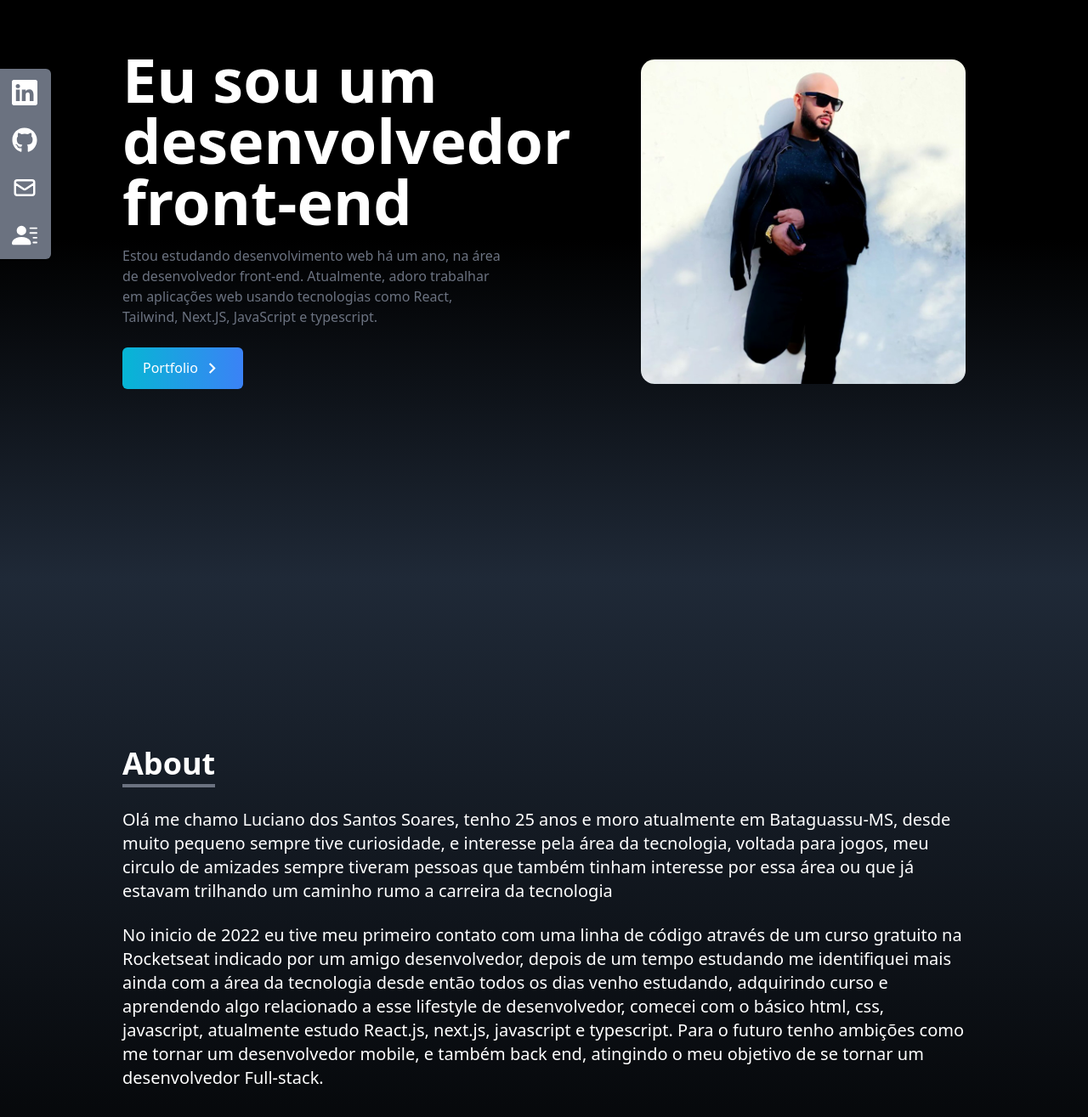
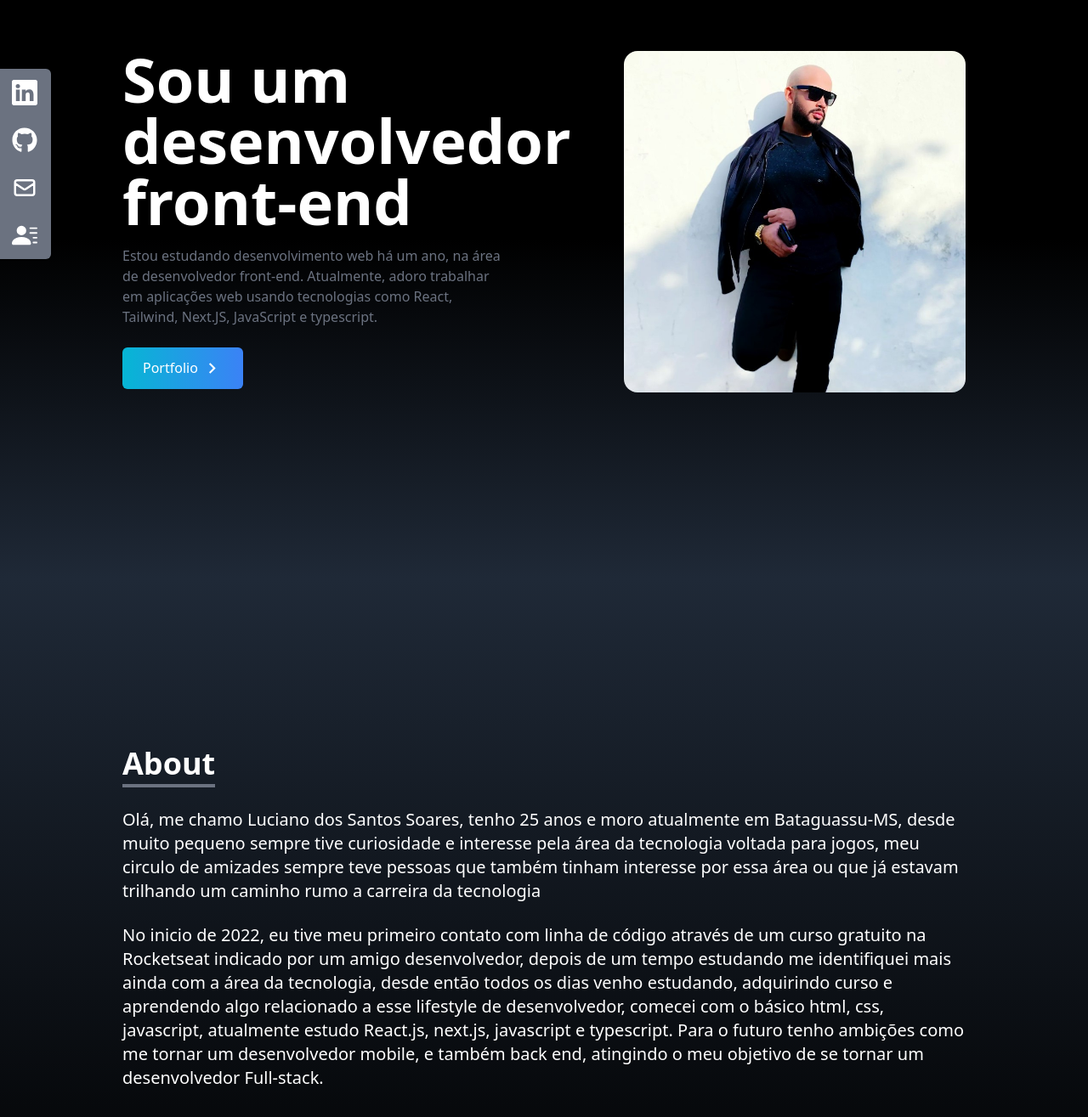
Before and after one commit to lucianosoares748/port_react, a React (Create React App) app: page / in a window 1280 px wide. Shown: the part 199-1514 px from the top of the page at 85% size. Built offline with nearby package versions, Linux system fonts and the light colour scheme.

Commit message:
about text

```diff
--- a/src/components/About.jsx
+++ b/src/components/About.jsx
@@ -13,10 +13,10 @@ const About = () => {
               About
             </p>
           </div>
-          Olá me chamo Luciano dos Santos Soares, tenho 25 anos e moro
+          Olá, me chamo Luciano dos Santos Soares, tenho 25 anos e moro
           atualmente em Bataguassu-MS, desde muito pequeno sempre tive
-          curiosidade, e interesse pela área da tecnologia, voltada para jogos,
-          meu circulo de amizades sempre tiveram pessoas que também tinham
+          curiosidade e interesse pela área da tecnologia voltada para jogos,
+          meu circulo de amizades sempre teve pessoas que também tinham
           interesse por essa área ou que já estavam trilhando um caminho rumo a
           carreira da tecnologia
         </p>
@@ -24,10 +24,10 @@ const About = () => {
         <br></br>
 
         <p className="text-xl">
-          No inicio de 2022 eu tive meu primeiro contato com uma linha de código
+          No inicio de 2022, eu tive meu primeiro contato com linha de código
           através de um curso gratuito na Rocketseat indicado por um amigo
           desenvolvedor, depois de um tempo estudando me identifiquei mais ainda
-          com a área da tecnologia desde então todos os dias venho estudando,
+          com a área da tecnologia, desde então todos os dias venho estudando,
           adquirindo curso e aprendendo algo relacionado a esse lifestyle de
           desenvolvedor, comecei com o básico html, css, javascript, atualmente
           estudo React.js, next.js, javascript e typescript. Para o futuro tenho
--- a/src/components/Home.jsx
+++ b/src/components/Home.jsx
@@ -12,7 +12,7 @@ export const Home = () => {
       <div className="max-w-screen-lg mx-auto flex flex-col items-center justify-center h-full px-4 pb-10 md:flex-row">
         <div className="flex flex-col justify-center h-full">
           <h2 className="text-4xl sm:text-7xl font-bold text-white">
-            Eu sou um desenvolvedor front-end
+            Sou um desenvolvedor front-end
           </h2>
           <p className="text-gray-500 py-4 max-w-md">
             Estou estudando desenvolvimento web há um ano, na área de
```
